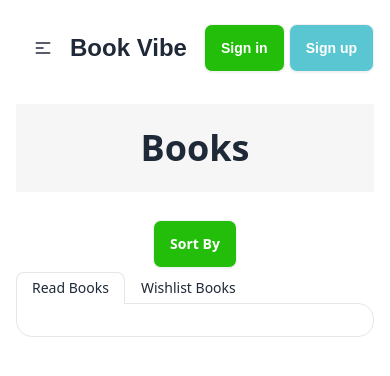
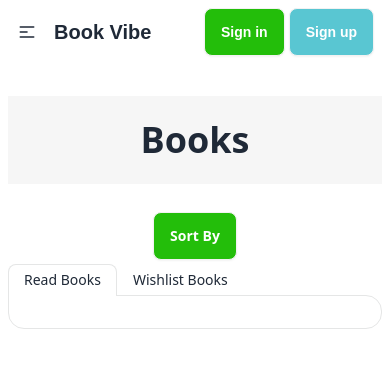
Before and after one commit to Tarek124/Book-Vibe, a React (Vite) app: page /listedbooks in a window 390 px wide. Shown: the top 376 px of the page. Built offline with nearby package versions, Linux system fonts and the light colour scheme.

Commit message:
modifie some design

```diff
--- a/src/components/Home/Home.jsx
+++ b/src/components/Home/Home.jsx
@@ -1,12 +1,13 @@
 import { Outlet } from "react-router-dom";
 import Navbar from "../NavBar/Navbar";
 
-
 export default function Home() {
   return (
-    <div className="max-w-7xl mx-auto  xl:p-0 p-4">
+    <div className="max-w-7xl mx-auto">
       <Navbar />
-      <Outlet />
+      <div className="xl:p-0 p-2">
+        <Outlet />
+      </div>
     </div>
   );
 }
--- a/src/components/HomePage/Homepage.jsx
+++ b/src/components/HomePage/Homepage.jsx
@@ -4,16 +4,16 @@ export default function Homepage() {
   const myData = useLoaderData();
   return (
     <>
-      <div className="playfair w-full my-4 p-8 bg-[#4949490c] rounded  flex xl:flex-row flex-col justify-start xl:justify-center items-start xl:items-center gap-8">
-        <div className="w-full lg:w-1/2">
-          <h2 className="text-3xl lg:text-5xl font-bold">
+      <div className="playfair w-full my-4 p-3 sm:p-8 bg-[#4949490c] rounded  flex justify-center items-center gap-8">
+        <div className="w-full lg:w-1/2 ">
+          <h2 className="text-xl sm:text-3xl lg:text-5xl font-bold">
             Books to freshen up your bookshelf
           </h2>
           <NavLink to="/listedbooks" className="btn my-4 text-white green">
             View The List
           </NavLink>
         </div>
-        <div className="p-0 xl:px-4 w-full  xl:w-72 flex justify-start items-center">
+        <div className="p-0 xl:px-4 w-64 sm:w-72 flex justify-start items-center">
           <img
             className="rounded shadow-md"
             src="https://marketplace.canva.com/EAFaQMYuZbo/1/0/1003w/canva-brown-rusty-mystery-novel-book-cover-hG1QhA7BiBU.jpg"
@@ -21,6 +21,9 @@ export default function Homepage() {
           />
         </div>
       </div>
+
+
+
       <div className="playfair py-4">
         <h2 className="text-center text-4xl font-bold my-6">Books</h2>
         <div className="grid grid-cols-1 sm:grid-cols-2 md:grid-cols-3 gap-4">
--- a/src/components/ListedBook/ListedBook.jsx
+++ b/src/components/ListedBook/ListedBook.jsx
@@ -136,7 +136,7 @@ export default function ListedBook() {
                 <div className="playfair">
                   <h1 className="text-2xl font-bold">{book.bookName}</h1>
                   <p className="sans my-2 text-[#424242]">By : {book.author}</p>
-                  <div className="w-full items-center flex gap-2 my-2">
+                  <div className="w-full items-center flex flex-wrap gap-2 my-2">
                     <h2 className="font-bold">Tag</h2>
                     {book.tags?.map((p, inx) => (
                       <p
@@ -169,9 +169,12 @@ export default function ListedBook() {
                     <div className="px-4 py-2 text-[#FFAC33] bg-[#FFF0EF] rounded-full">
                       Rating: {book.rating}
                     </div>
-                    <div className="cursor-pointer px-4 py-2 text-[#fefefe] green rounded-full">
+                    <Link
+                      to={`/books/${book.bookId}`}
+                      className="cursor-pointer px-4 py-2 text-[#fefefe] green rounded-full"
+                    >
                       View Details
-                    </div>
+                    </Link>
                   </div>
                 </div>
               </div>
--- a/src/components/NavBar/Navbar.jsx
+++ b/src/components/NavBar/Navbar.jsx
@@ -47,14 +47,14 @@ export default function Navbar() {
             {items}
           </ul>
         </div>
-        <a className=" font-bold text-2xl">Book Vibe</a>
+        <a className=" font-bold text-xl md:text-2xl">Book Vibe</a>
       </div>
       <div className="navbar-center hidden lg:flex">
         <ul className="menu menu-horizontal px-1 gap-1">{items}</ul>
       </div>
       <div className="navbar-end gap-1">
         <a className="btn green  text-white">Sign in</a>
-        <a className="btn fresh  text-white">Sign up</a>
+        <a className="btn fresh  text-white xl:mr-0 mr-4">Sign up</a>
       </div>
     </div>
   );
```
